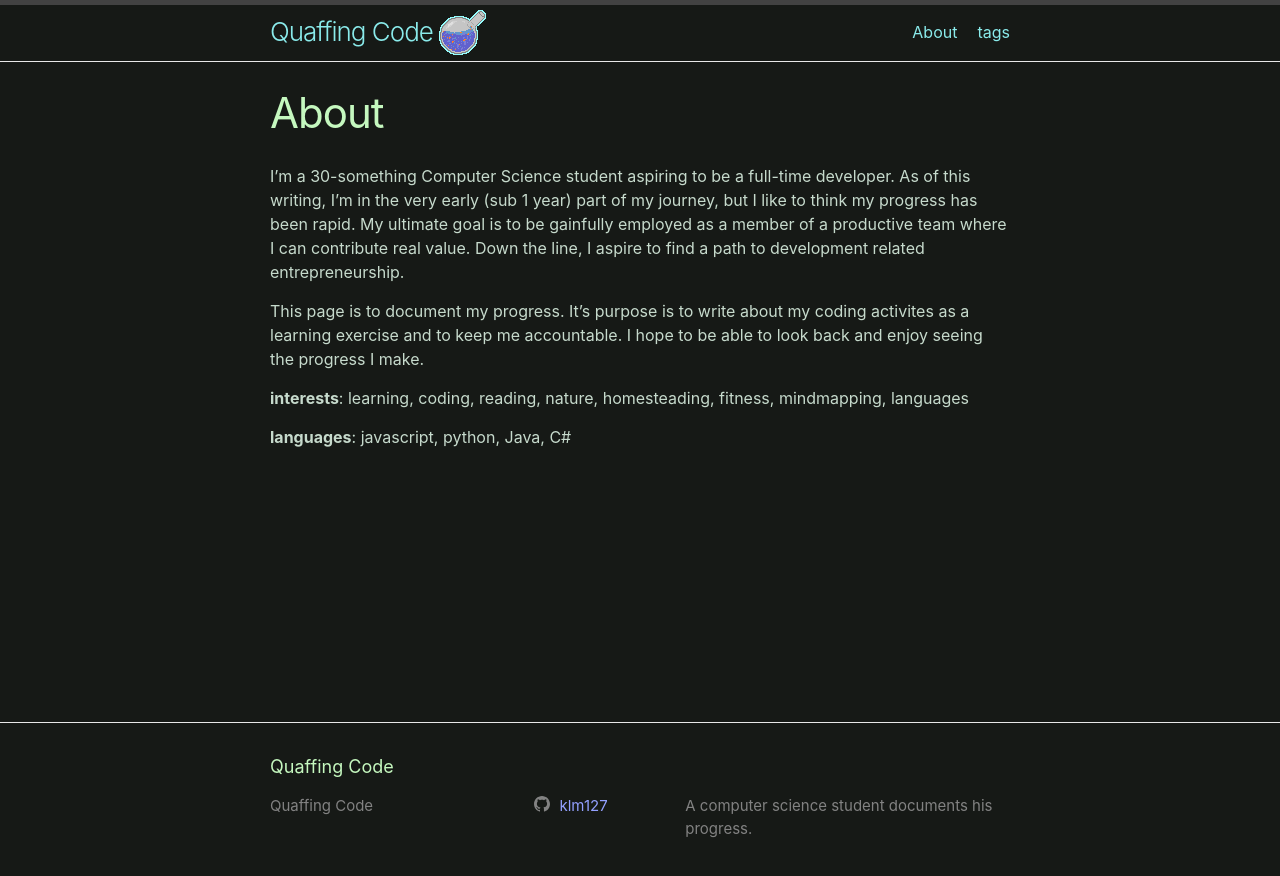
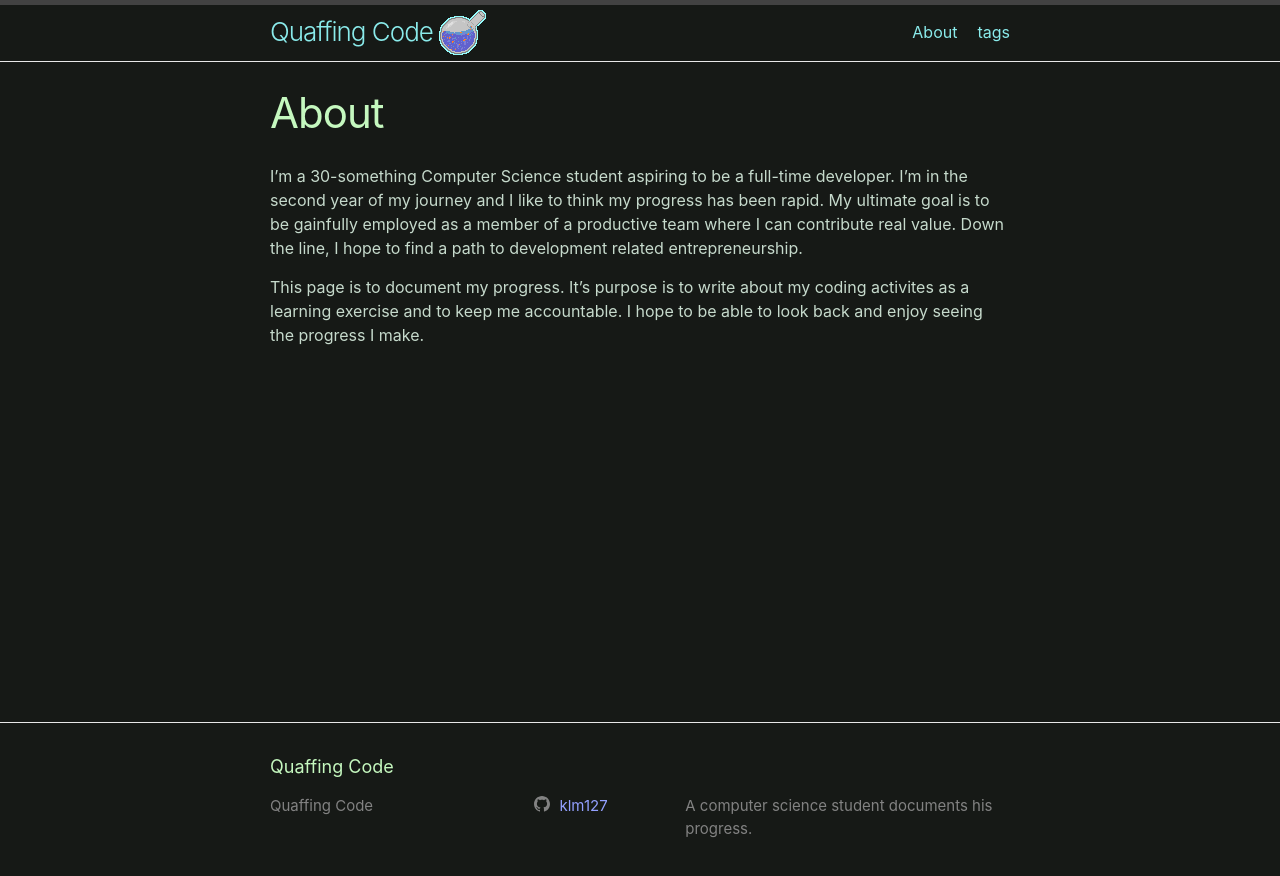
Before and after one commit to klm127/klm127.github.io, a Jekyll site: the page built from about.markdown, in a window 1280 px wide. Shown: the top 876 px of the page. Built offline with Jekyll 4.4.1, drawn with Linux system fonts in a browser that asks for light colours.

Commit message:
update to about me

```diff
--- a/_posts/2021-01-23-background.markdown
+++ b/_posts/2021-01-23-background.markdown
@@ -13,8 +13,8 @@ I intend this to be a personal blog documenting my web development and computer
 
 Unfortunately, back in 2011, at the community college, the Web Design program was sorely lacking. Despite the advent of HTML5, professors were still teaching HTML4 and using old tools like Dreamweaver. I was put off from it, and dropped out for a few years. I focused on my job at a local liquor store, which was hugely satisfying and deserves its' own post some day, but the store eventually went under. For a few years, I worked construction and furniture moving.
 
-Around 2018, my old injuries were catching up to me and physical labor was getting more difficult. I was also sitting on education benefits I had acquired from military service that had an expiration date. So I decided to go back to school. I declared Paralegal Studies as my major, intending to take it all the way to law school. But for my last semester of my Associate's, in Spring of 2020, I took Java Programming with a great professor, before I got my Associate's in Paralegal Studies with High Honors.
+Around 2018, old injuries were catching up to me and physical labor was getting more difficult. I was also sitting on education benefits I had acquired from military service that had an expiration date. So I decided to go back to school. I declared Paralegal Studies as my major, intending to take it all the way to law school. But for my last semester of my Associate's, in Spring of 2020, I took Java Programming with a great professor, before I got my Associate's in Paralegal Studies with High Honors.
 
-I _loved_ Java. I went overboard. The professor offered a lot of space to go crazy. Here's my [midterm project](https://github.com/klm127/ReadWriteDisplayTriangles). It's a sort of art program, where you move triangles around to make interesting designs, and can save them as textfiles. Yea, it's pretty ugly, but I managed to program the whole thing in Notepad++ with virtually no programming experience before that course, so I'm proud of it nonetheless. So I changed course and began pursuing Computer Science. In about a week, I will be beginning my Bachelor's. In the meanwhile, I am consuming as much as possible. This week, I completed many hours at [freecodecamp.org](https://www.freecodecamp.org/) and started this blog. I am thrilled at the prospect of working in a field that allows me to code. It feels as though the whole world is my oyster.
+I _loved_ Java. I went overboard. The professor offered a lot of space to go crazy. Here's my [midterm project](https://github.com/klm127/ReadWriteDisplayTriangles). It's a sort of art program, where you move triangles around to make interesting designs, and can save them as textfiles. Yea, it's pretty ugly, but I managed to program the whole thing in Notepad++ with virtually no programming experience before that course, so I'm proud of it nonetheless. So I changed directions and began pursuing Computer Science. In about a week, I will be beginning my Bachelor's. In the meanwhile, I am consuming as much as possible. This week, I completed many hours at [freecodecamp.org](https://www.freecodecamp.org/) and started this blog. I am thrilled at the prospect of working in a field that allows me to code. It feels as though the whole world is my oyster.
 
 This blog will serve as a record of my progress. I hope I will be able to elucidate pitfalls aspiring developers such as myself encounter, as well as methods I find to overcome them. May you enjoy reading.
--- a/about.markdown
+++ b/about.markdown
@@ -4,10 +4,6 @@ title: About
 permalink: /about/
 ---
 
-I'm a 30-something Computer Science student aspiring to be a full-time developer. As of this writing, I'm in the very early (sub 1 year) part of my journey, but I like to think my progress has been rapid. My ultimate goal is to be gainfully employed as a member of a productive team where I can contribute real value. Down the line, I aspire to find a path to development related entrepreneurship.
+I'm a 30-something Computer Science student aspiring to be a full-time developer. I'm in the second year of my journey and I like to think my progress has been rapid. My ultimate goal is to be gainfully employed as a member of a productive team where I can contribute real value. Down the line, I hope to find a path to development related entrepreneurship.
 
 This page is to document my progress. It's purpose is to write about my coding activites as a learning exercise and to keep me accountable. I hope to be able to look back and enjoy seeing the progress I make.
-
-**interests**: learning, coding, reading, nature, homesteading, fitness, mindmapping, languages
-
-**languages**: javascript, python, Java, C#
```
